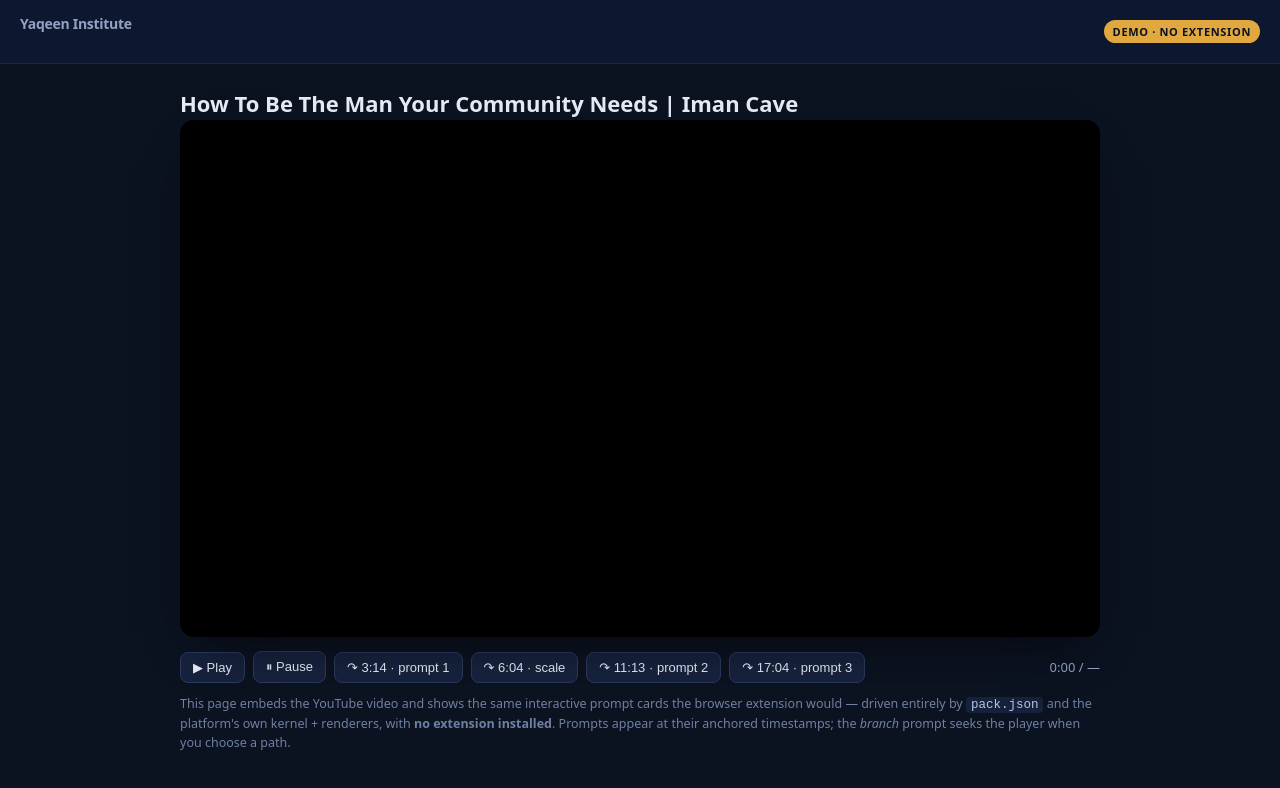
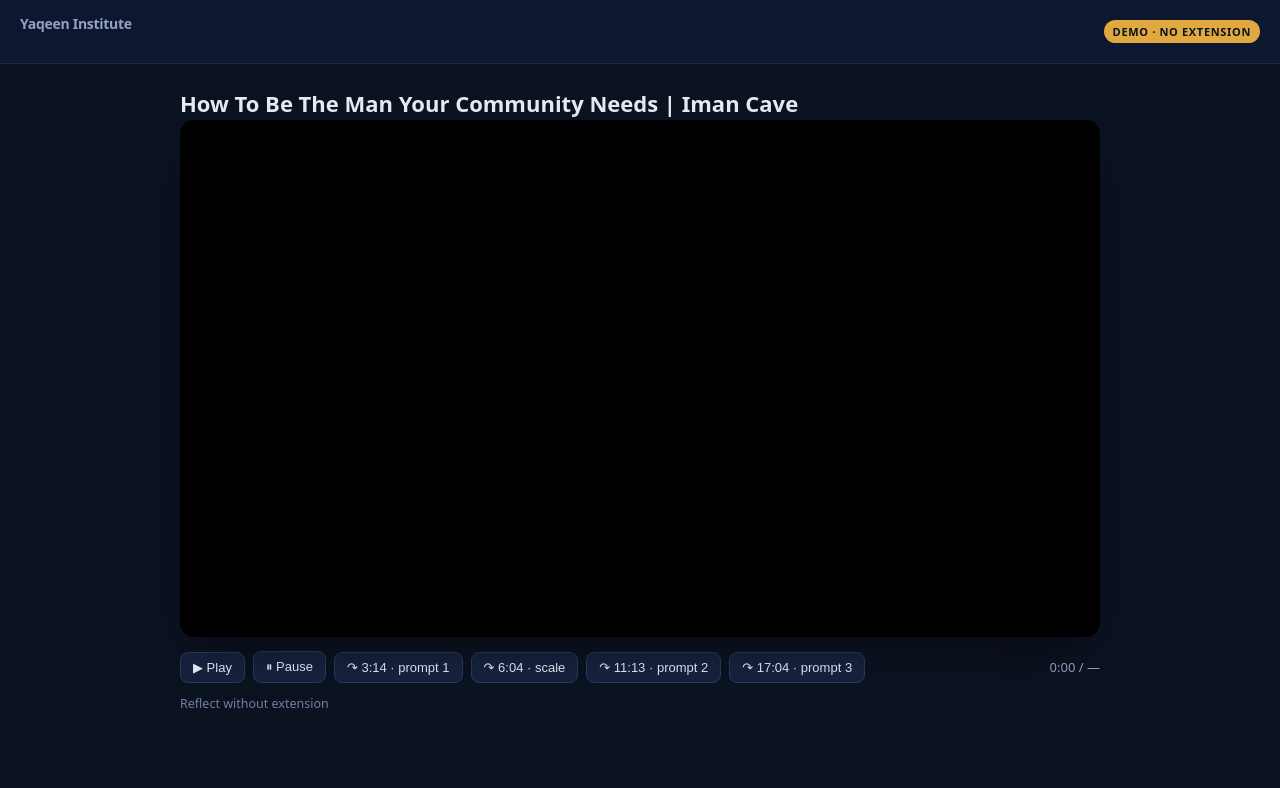
Before and after one commit to gulahgula/creai-web-embed-demo, a plain HTML site: page index.html in a window 1280 px wide. Drawn offline with Linux system fonts and the light colour scheme.

Commit message:
Add pack sync workflow (auto + manual); refresh page (cache-busting fetch, new tagline)

```diff
--- a/app.js
+++ b/app.js
@@ -3090,7 +3090,7 @@ async function boot() {
     const chEl = document.getElementById("channel-name");
     if (chEl) chEl.textContent = brand.channel_name;
   }
-  const packResult = validatePackEnvelope(await fetch("./pack.json").then((r) => r.json()));
+  const packResult = validatePackEnvelope(await fetch("./pack.json", { cache: "no-store" }).then((r) => r.json()));
   if (!packResult.valid) {
     console.error("pack INVALID:", packResult.errors);
     return;
--- a/index.html
+++ b/index.html
@@ -76,12 +76,7 @@
       <span id="clock">0:00 / —</span>
     </div>
 
-    <p class="hint">
-      This page embeds the YouTube video and shows the same interactive prompt cards the
-      browser extension would — driven entirely by <code>pack.json</code> and the platform's
-      own kernel + renderers, with <strong>no extension installed</strong>. Prompts appear at
-      their anchored timestamps; the <em>branch</em> prompt seeks the player when you choose a path.
-    </p>
+    <p class="hint">Reflect without extension</p>
   </main>
 
   <script type="module" src="./app.js"></script>
```
Also changed, not shown: 1 other file.
